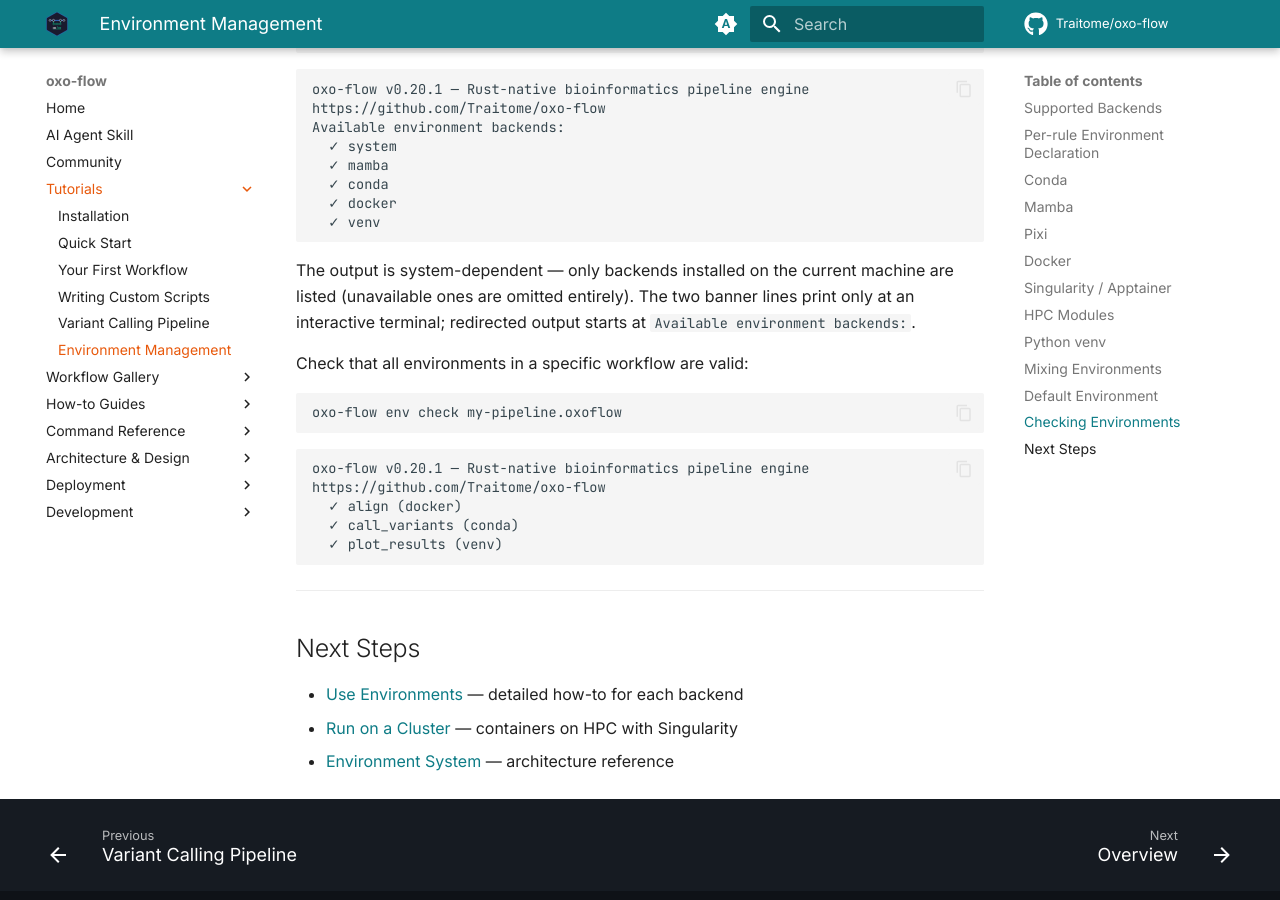
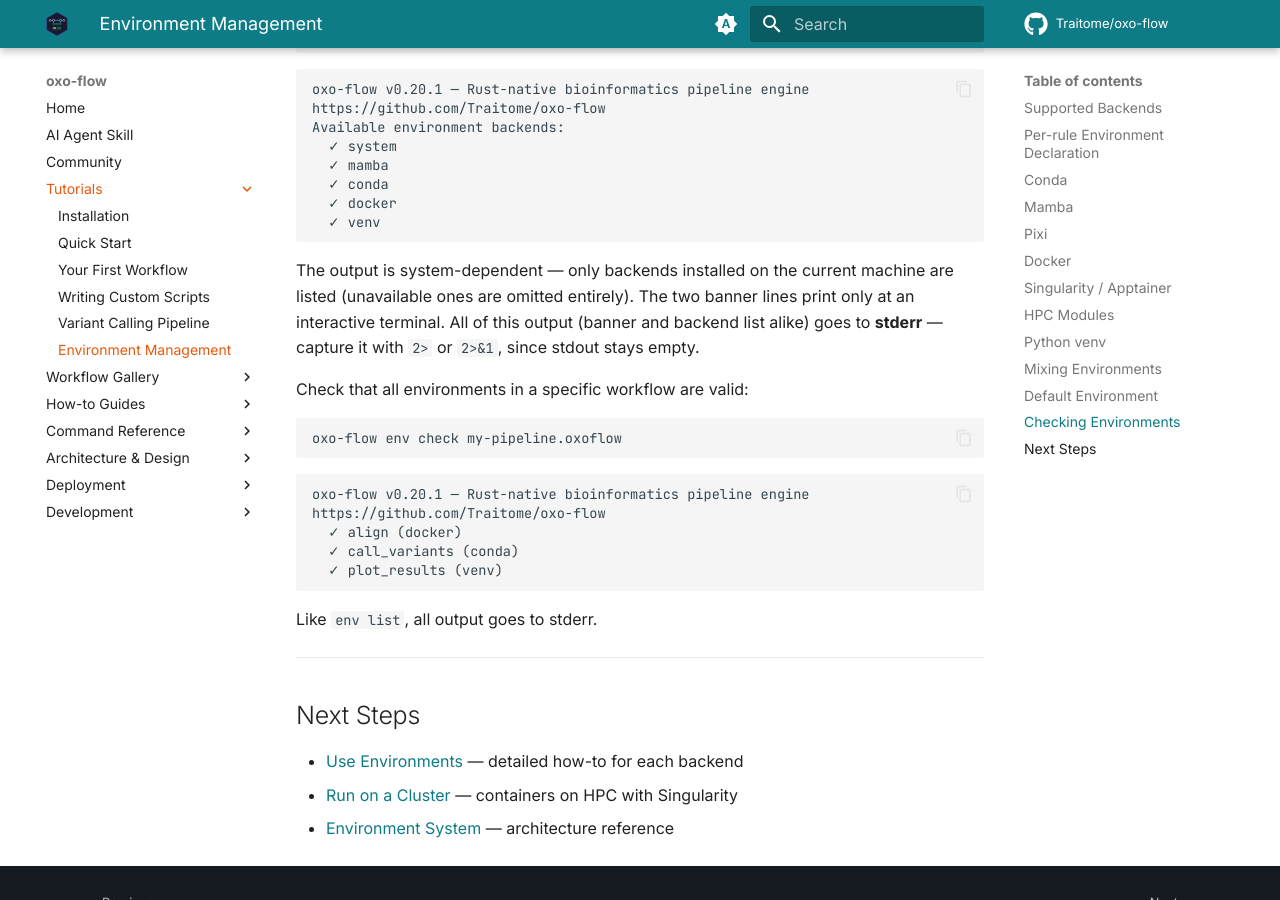
Before and after one commit to Traitome/oxo-flow, an MkDocs documentation site: the page built from docs/guide/src/tutorials/environment-management.md, in a window 1280 px wide and 900 px high, scrolled down 5194 px. Built offline with MkDocs 1.6.1 and Material for MkDocs 9.7.7, drawn with Linux system fonts in a browser that asks for light colours; comment, search, counter and statistics services are not loaded; the version menu is left out.

Commit message:
docs(tutorials): env list/check stream note + binary size correction (#510)
Live verification against the released binary found three small doc
accuracy issues in tutorials/:

- `env list` / `env check` write ALL output (banner + backend list) to
  stderr; stdout stays empty. The existing note only described the
  banner lines, so a user scripting `$(oxo-flow env list)` captures
  nothing. Now both the tutorial and the env command page say so
  explicitly.
- Binary size claim was ~24 MB; release builds are 27-28 MB (verified
  by extracting the v0.20.1 linux-gnu release tarball).

Co-authored-by: Claude <noreply@anthropic.com>

````diff
--- a/docs/guide/src/tutorials/environment-management.md
+++ b/docs/guide/src/tutorials/environment-management.md
@@ -228,7 +228,7 @@ Available environment backends:
   ✓ venv
 ```
 
-The output is system-dependent — only backends installed on the current machine are listed (unavailable ones are omitted entirely). The two banner lines print only at an interactive terminal; redirected output starts at `Available environment backends:`.
+The output is system-dependent — only backends installed on the current machine are listed (unavailable ones are omitted entirely). The two banner lines print only at an interactive terminal. All of this output (banner and backend list alike) goes to **stderr** — capture it with `2>` or `2>&1`, since stdout stays empty.
 
 Check that all environments in a specific workflow are valid:
 
@@ -244,6 +244,8 @@ https://github.com/Traitome/oxo-flow
   ✓ plot_results (venv)
 ```
 
+Like `env list`, all output goes to stderr.
+
 ---
 
 ## Next Steps
````
Also changed, not shown: docs/guide/src/commands/env.md (+1 -1 lines), docs/guide/src/tutorials/installation.md (+1 -1 lines).
